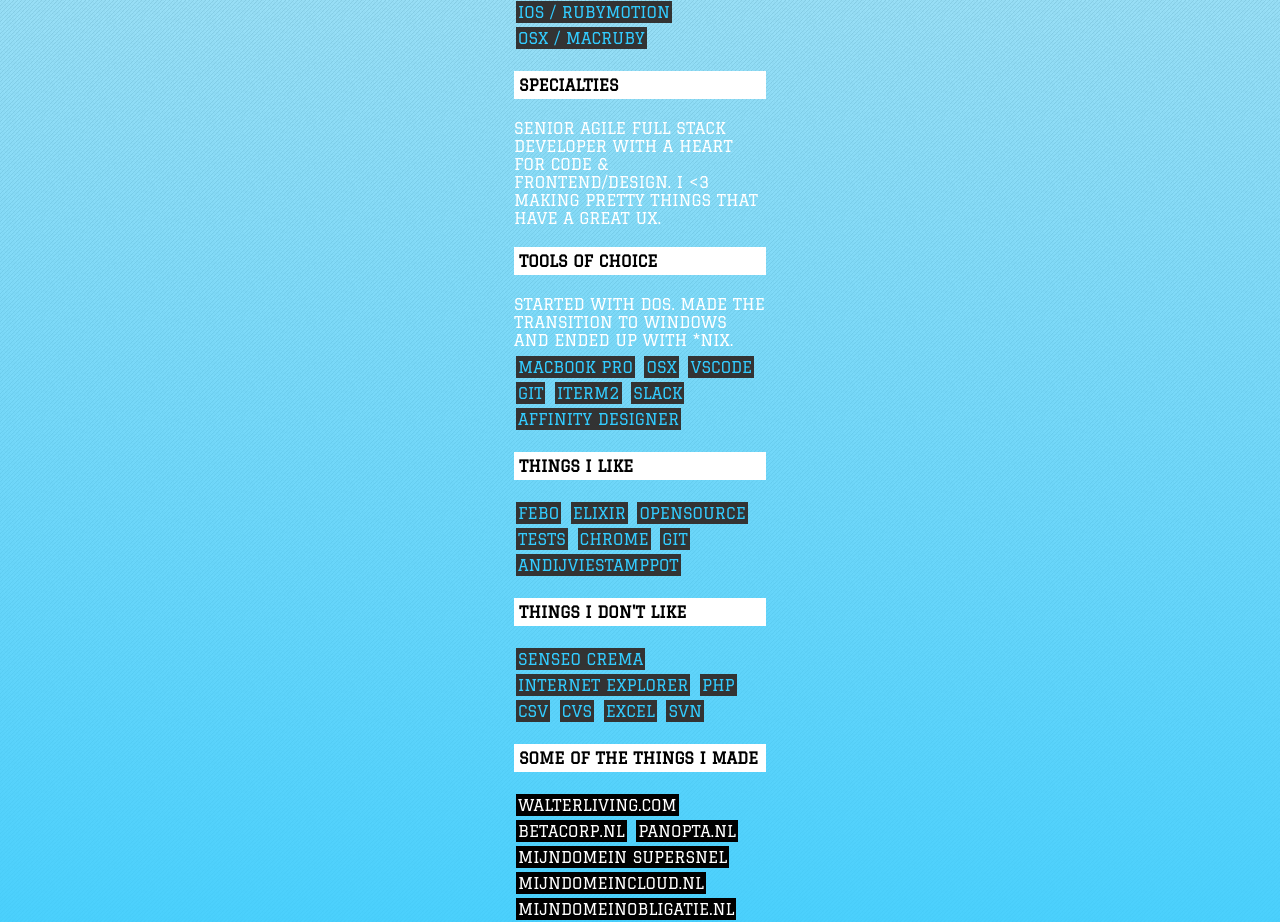
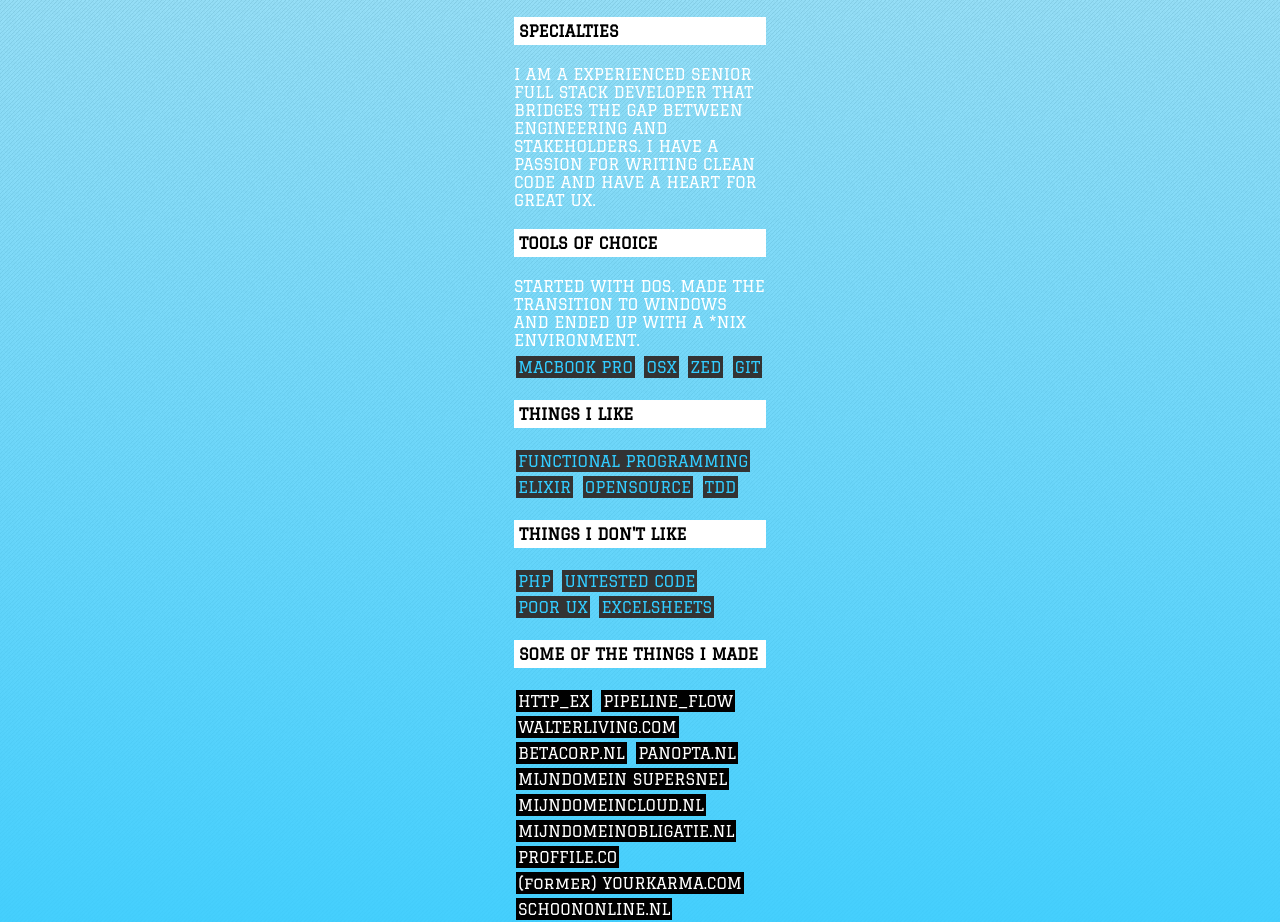
Before and after one commit to dkln/site, a plain HTML site: page index.html in a window 1280 px wide. Shown: the part 1016-1938 px from the top of the page. Drawn offline with nearby package versions, Linux system fonts and the light colour scheme.

Commit message:
Updated portfolio part 1

```diff
--- a/index.html
+++ b/index.html
@@ -28,10 +28,7 @@
         <h2>WHO AM I</h2>
         <p class='black'>
           MY NAME IS <span>DIEDERICK LAWSON</span>
-          I AM A 41 YEAR OLD FREELANCE SENIOR FULL STACK DEVELOPER
-        </p>
-        <p class='black'>
-          WORKING AS A FREELANCER BUT ALWAYS INTERESTED IN NEW CHALLENGES.
+          I AM A 43 YEAR OLD SENIOR FULL STACK DEVELOPER
         </p>
       </article>
 
@@ -42,8 +39,8 @@
           BECAME MY JOB.
         </p>
         <p class='block'>
-          I HAVE OVER 20 YEARS WORK EXPERIENCE IN IT. I AM
-          SPECIALIZED IN VARIOUS PROGRAMMING LANGUAGES AND LIBRARIES:
+          I HAVE OVER 20 YEARS WORK EXPERIENCE IN IT. I HAVE EXPERIENCE WITH A VARIETY
+          OF PROGRAMMING LANGUAGES AND FRAMEWORKS:
         </p>
         <ul class='tags'>
           <li>ELIXIR</li>
@@ -67,56 +64,50 @@
       <article>
         <h2>SPECIALTIES</h2>
         <p class='block'>
-          SENIOR AGILE FULL STACK DEVELOPER WITH A HEART FOR CODE &amp; FRONTEND/DESIGN.
-          I <3 MAKING PRETTY THINGS THAT HAVE A GREAT UX.
+            I AM A EXPERIENCED SENIOR FULL STACK DEVELOPER THAT BRIDGES THE GAP
+            BETWEEN ENGINEERING AND STAKEHOLDERS. I HAVE A PASSION FOR WRITING CLEAN CODE
+            AND HAVE A HEART FOR GREAT UX.
         </p>
       </article>
 
       <article>
         <h2>TOOLS OF CHOICE</h2>
         <p class='block'>
-          STARTED WITH DOS. MADE THE TRANSITION TO WINDOWS AND ENDED UP WITH *NIX.
+          STARTED WITH DOS. MADE THE TRANSITION TO WINDOWS AND ENDED UP WITH A *NIX ENVIRONMENT.
         </p>
         <ul class='tags'>
           <li>MACBOOK PRO</li>
           <li>OSX</li>
-          <li>VSCODE</li>
+          <li>ZED</li>
           <li>GIT</li>
-          <li>ITERM2</li>
-          <li>SLACK</li>
-          <li>AFFINITY DESIGNER</li>
         </ul>
       </article>
 
       <article>
         <h2>THINGS I LIKE</h2>
         <ul class='tags'>
-          <li>FEBO</li>
+          <li>FUNCTIONAL PROGRAMMING</li>
           <li>ELIXIR</li>
           <li>OPENSOURCE</li>
-          <li>TESTS</li>
-          <li>CHROME</li>
-          <li>GIT</li>
-          <li>ANDIJVIESTAMPPOT</li>
+          <li>TDD</li>
         </ul>
       </article>
 
       <article>
         <h2>THINGS I DON'T LIKE</h2>
         <ul class='tags'>
-          <li>SENSEO CREMA</li>
-          <li>INTERNET EXPLORER</li>
           <li>PHP</li>
-          <li>CSV</li>
-          <li>CVS</li>
-          <li>EXCEL</li>
-          <li>SVN</li>
+          <li>UNTESTED CODE</li>
+          <li>POOR UX</li>
+          <li>EXCELSHEETS</li>
         </ul>
       </article>
 
       <article>
         <h2>SOME OF THE THINGS I MADE</h2>
         <ul class='tags links'>
+          <li><a href="http://github.com/wuunder/http_ex">HTTP_EX</a></li>
+          <li><a href="http://github.com/dkln/pipeline_flow">PIPELINE_FLOW</a></li>
           <li><a href="https://www.walterliving.com">WALTERLIVING.COM</a></li>
           <li><a href="https://www.betacorp.nl">BETACORP.NL</a></li>
           <li><a href="https://www.panopta.nl">PANOPTA.NL</a></li>
```
